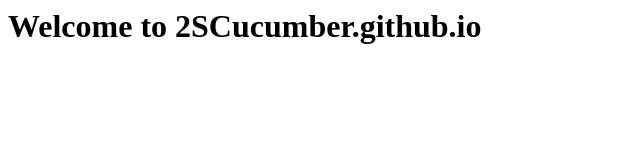
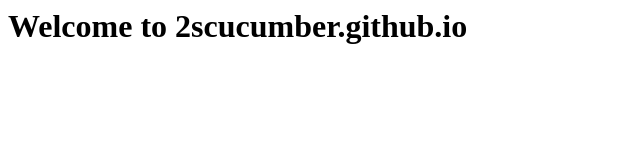
Before and after one commit to 2SCucumber/2SCucumber.github.io, a plain HTML site: page index.html in a window 1280 px wide. Shown: the whole page, without its empty margins (0-640 px from the left). Drawn offline with Linux system fonts and the light colour scheme.

Commit message:
Update index.html

```diff
--- a/index.html
+++ b/index.html
@@ -1,6 +1,5 @@
-<head>
-
-</head>
-<body>
-  <h1>Welcome to 2SCucumber.github.io</h1>
-</body>
+<html>
+  <body>
+    <h1>Welcome to 2scucumber.github.io</h1>
+  </body>
+</html>
```
